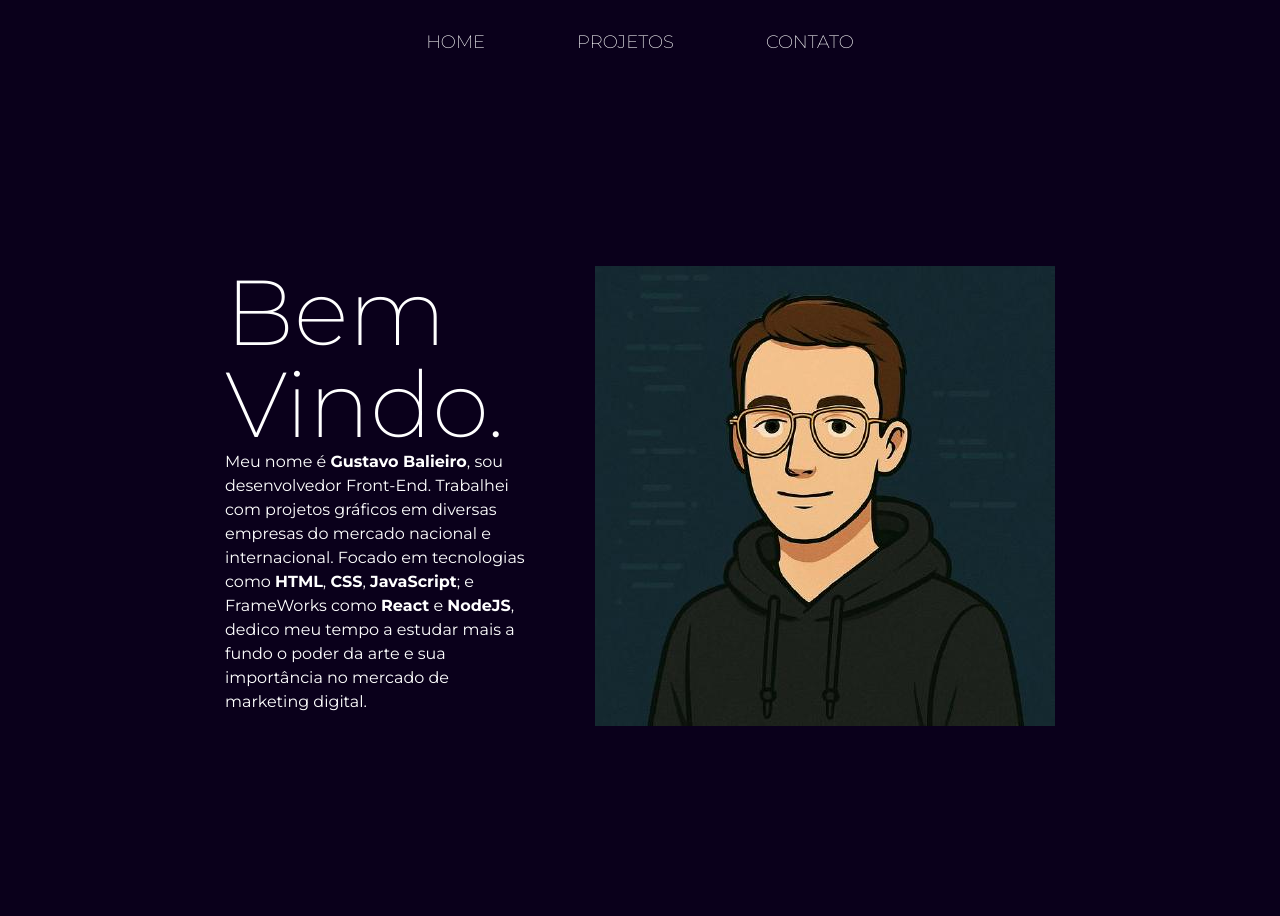
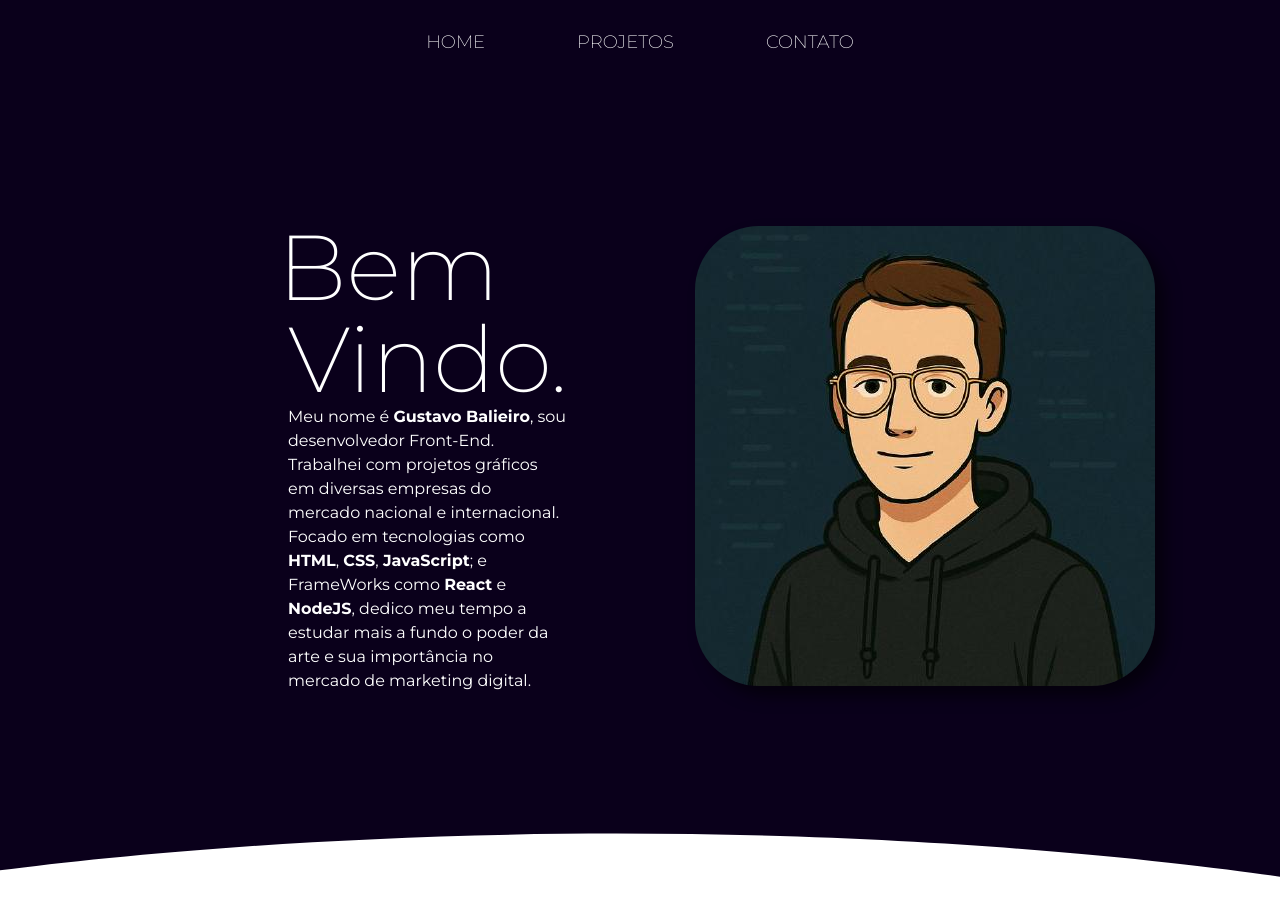
Before and after one commit to GustavoBalieiroCalvo/gustavobalieirocalvo.github.io, a plain HTML site: page index.html in a window 1280 px wide. Shown: the top 916 px of the page. Before the commit the page ends 800 px from the top, so only its background shows below. Drawn offline with Linux system fonts and the light colour scheme.

Commit message:
estilizacao e insercao de path

```diff
--- a/index.html
+++ b/index.html
@@ -31,11 +31,19 @@
             </section>
 
             <div class="conteudo__primeiro__apresentacao__caixa-imagem">
-                    <img class="conteudo__apresentacao__caixa-img__img" src="./assets/minha foto.jpeg" alt="Imagem do meu desenho">
+                    <img class="conteudo__primeiro__apresentacao__caixa-img__img" src="./assets/minha foto.jpeg" alt="Imagem do meu desenho">
             </div>
         </div>
 
-        <section class="conteudo__projetos"></section>
+        <section class="conteudo__segundo">
+            <svg id="aba-cima" class="svg-curve" viewBox="0 0 1440 79" xmlns="http://www.w3.org/2000/svg">
+            <path d="M-100 79C-100 79 218.416 23.165 693.5 23.165C1168.58 23.165 1487 79 1487 79V0H-100V79Z"></path>
+            </svg>
+
+<!--             <svg id="aba-baixo" class="svg-curve" viewBox="0 0 1440 79" xmlns="http://www.w3.org/2000/svg">
+            <path d="M-100 79C-100 79 218.416 23.165 693.5 23.165C1168.58 23.165 1487 79 1487 79V0H-100V79Z"></path>
+            </svg> -->
+        </section>
 
         <section class="conteudo__contato"></section>
     </main>
--- a/styles/styles.css
+++ b/styles/styles.css
@@ -74,6 +74,10 @@ a {
 
 }
 
+h1 {
+    text-indent: -0.65rem;
+}
+
 .cabecalho {
     height: 4.2rem;
     display: flex;
@@ -98,8 +102,9 @@ a {
 
 .conteudo__primeiro {
     display: flex;
-    margin: 8.312rem 14.062rem 0rem 14.062rem;
-    gap: 4rem;
+    margin: 5.5rem 18rem 7.5rem 18rem;
+    gap: 8rem;
+    align-items: center;
 
 }
 
@@ -114,8 +119,9 @@ a {
 }
 
 .conteudo__primeiro__apresentacao__titulo {
-        font-weight: 200;
-        font-size: 92px;
+    font-weight: 200;
+    font-size: 92px;
+    height: auto;
 }
 
 .conteudo__primeiro__apresentacao__paragrafo {
@@ -128,3 +134,27 @@ a {
 .conteudo__primeiro__apresentacao__paragrafo strong {
     font-weight: 700;
 }
+
+.conteudo__primeiro__apresentacao__caixa-img__img {
+    border-radius: 4rem;
+    box-shadow: 10px 10px 15px rgba(0, 0, 0, 0.548);
+
+}
+
+.conteudo__segundo {
+    background-color: #ffffff;
+    display: flex;
+    justify-content: center;
+    align-items:start;
+
+    height: 220rem;
+}
+
+#aba-cima path {
+    fill: #0a001b;
+}
+
+/* #aba-baixo {
+    fill: #0a001b;
+    transform: rotate(180deg);
+} */
```
